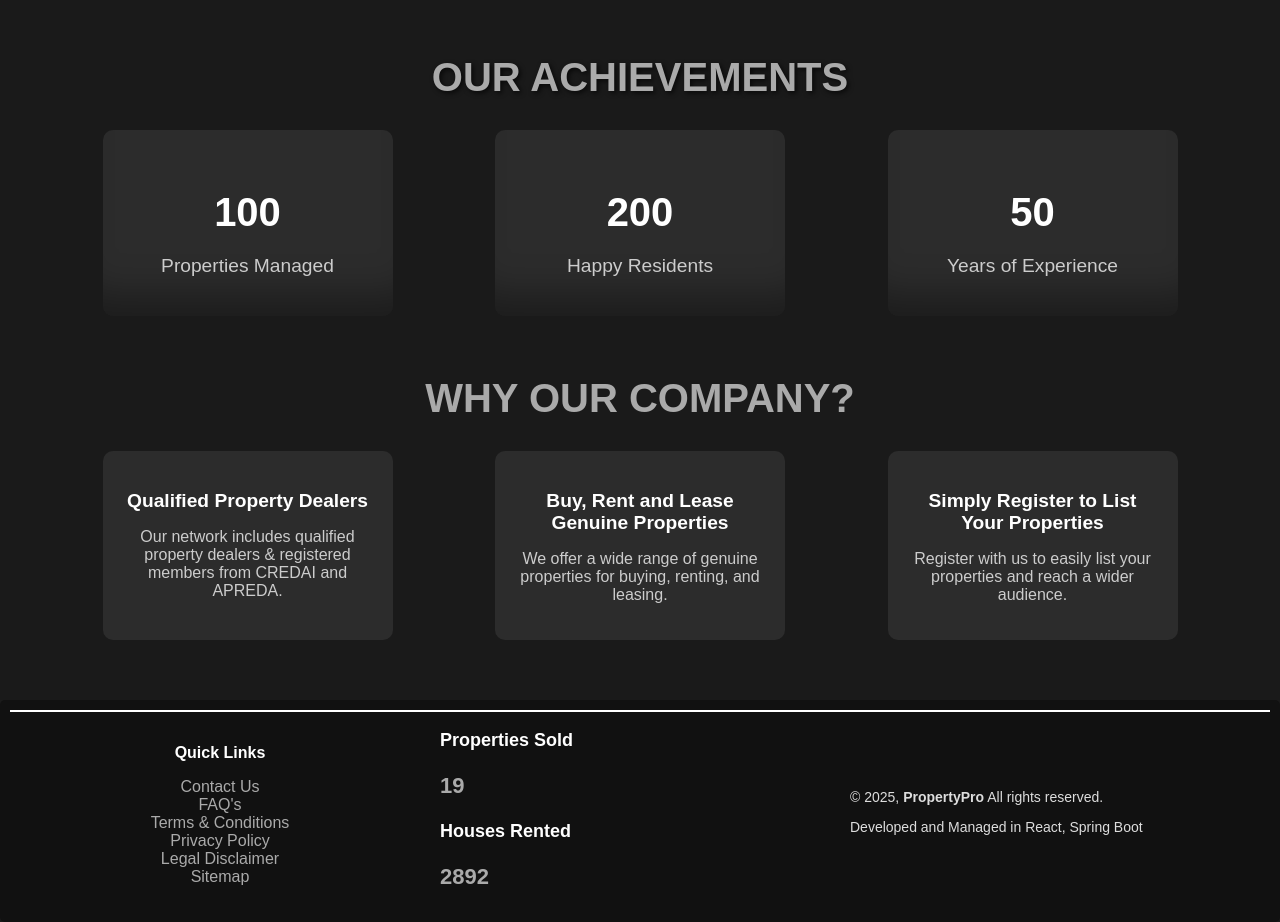
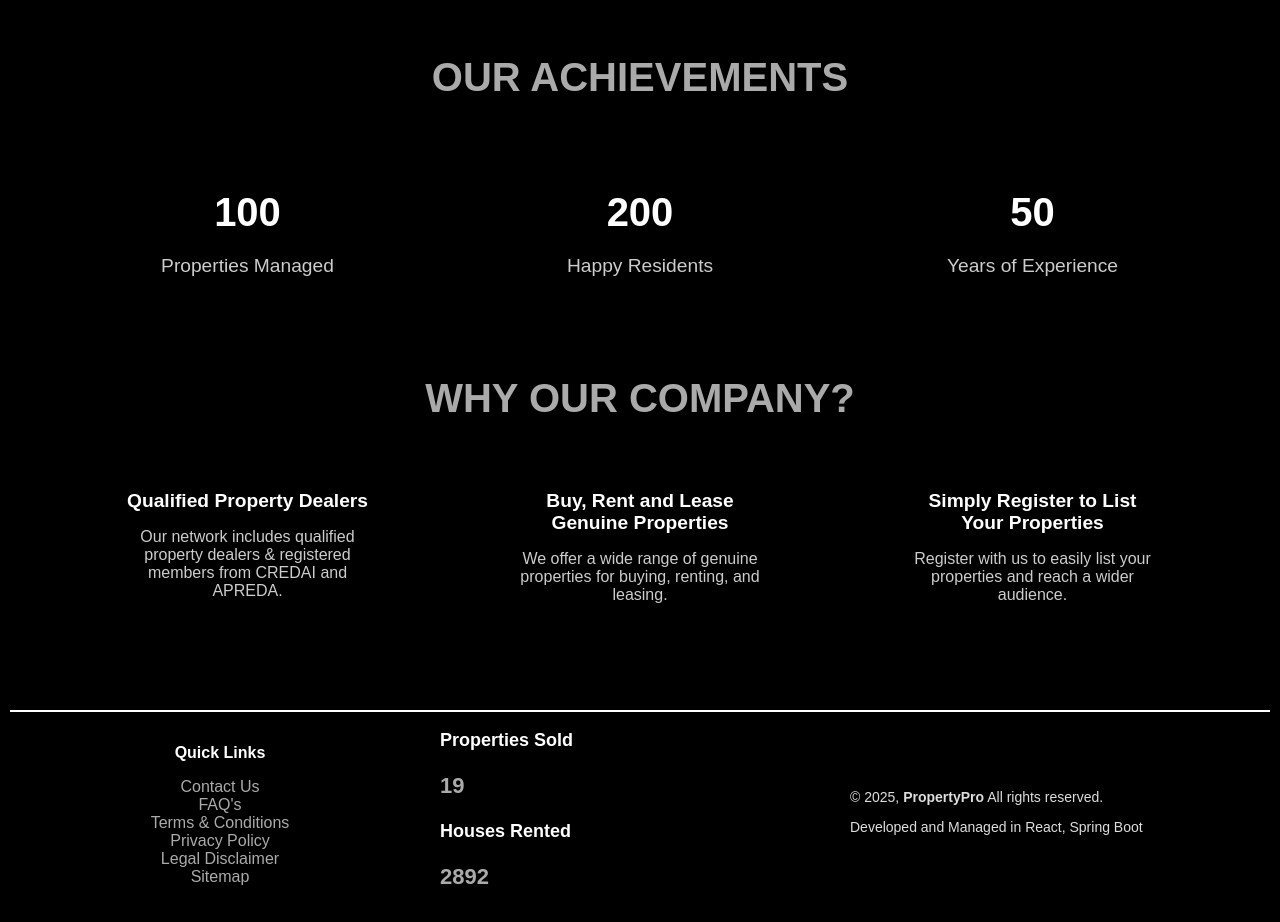
Before and after one commit to SAI30570SREERachapudi/Property-Management-System, a React (Vite) app in the folder client/: page / in a window 1280 px wide. Shown: the part 320-1242 px from the top of the page. Built offline with nearby package versions, Linux system fonts and the light colour scheme.

Commit message:
coding in react(about us,tenants)

```diff
--- a/client/src/components/Tenants.jsx
+++ b/client/src/components/Tenants.jsx
@@ -6,6 +6,7 @@ import Footer from './Footer'; // Assuming you have a footer component to import
 export default class Tenants extends Component {
   render() {
     return (
+    <div id='tenants-main'>
       <div className="tenant-page">
         <h1>Tenant Page</h1>
         <div className="rental-info">
@@ -20,8 +21,10 @@ export default class Tenants extends Component {
           </div>
         </div>
 
+
+      </div>
         <Footer />
-      </div>
+        </div>
     );
   }
 }
--- a/client/src/css/HomePage.css
+++ b/client/src/css/HomePage.css
@@ -1,6 +1,6 @@
 /* General Styling */
 body {
-    background-color: #1a1a1a;
+    background-color:black;
     color: white;
     font-family: 'Poppins', sans-serif;
     margin: 0;
@@ -62,7 +62,7 @@ body {
   }
 
   .Achievement {
-    background-color: #2c2c2c;
+    background-color: black;
     padding: 20px;
     border-radius: 10px;
     text-align: center;
@@ -165,7 +165,7 @@ body {
   }
 
   .InfoItem {
-    background-color: #2c2c2c;
+    background-color:black;
     padding: 20px;
     border-radius: 10px;
     text-align: center;
@@ -214,7 +214,7 @@ body {
 
 
 .footer {
-  background-color: #111;
+  background-color: black;
   color: #ddd;
   /* padding: 40px 20px; */
   text-align: center;
--- a/client/src/css/tenants.css
+++ b/client/src/css/tenants.css
@@ -1,5 +1,6 @@
 /* General styles for the Tenant Page */
 .tenant-page {
+
     font-family: Arial, sans-serif;
     padding: 20px;
     max-width: 900px;
@@ -7,7 +8,9 @@
     background-color: #000;  /* Set the background color to black */
     color: #fff;  /* Set text color to white for contrast */
   }
-
+  #tenants-main{
+    margin-top: 5vh;
+  }
   h1 {
     font-size: 2rem;
     color: #fff;  /* White text color for the heading */
```
